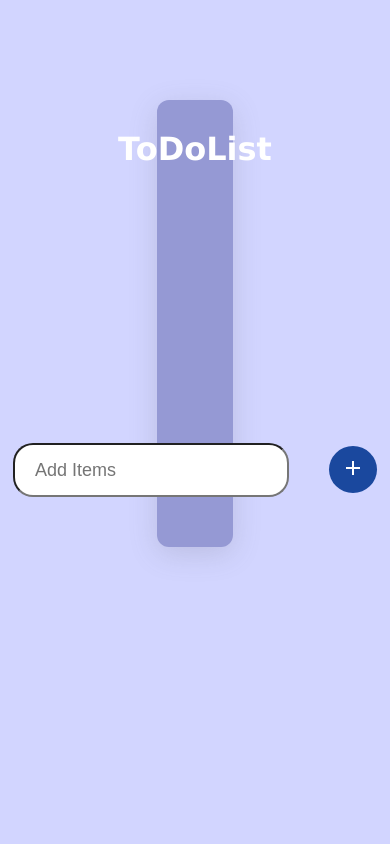
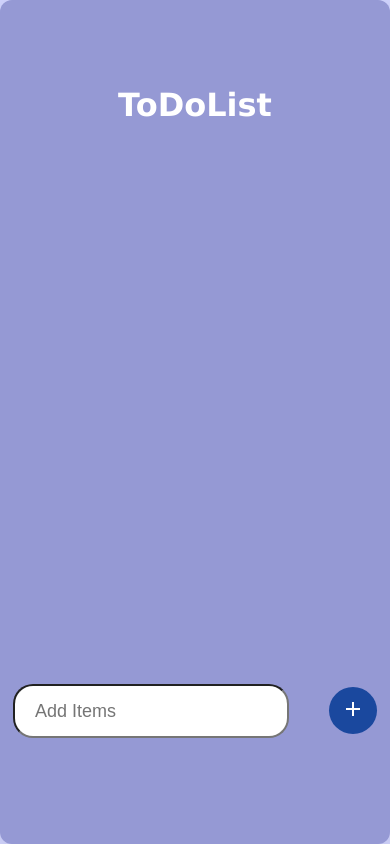
Before and after one commit to stormdotcom/react-firstTodo, a React (Create React App) app: page / in a window 390 px wide. Built offline with nearby package versions, Linux system fonts and the light colour scheme.

Commit message:
responsive

```diff
--- a/src/App.css
+++ b/src/App.css
@@ -198,3 +198,39 @@ input {
         border: 1px solid blue;
         margin: 0;
       }
+
+      @media only screen and (max-width: 1400px) {
+        .card {
+          width: 60%;
+        }
+        .top-section {
+            height: 60vh;
+            width: 70%;
+        }
+      }
+      @media only screen and (max-width: 950px) {
+        .main {
+            padding: 3% 2%;
+            min-height: 100vh;
+        }
+        .card {
+          width: 80%;
+        }
+      }
+      @media only screen and (max-width: 600px) {
+          .main {
+              padding: 0;
+              min-height: 100vh;
+          }
+        .card {
+          width: 100%;
+          min-height: 100vh;
+        }
+        .top-section {
+            height: 60vh;
+            width: 95%;
+        }
+        .box .boxCompleted{
+            width: 90%;
+        }
+      }
--- a/src/App.js
+++ b/src/App.js
@@ -100,7 +100,7 @@ function App() {
                       each.isEditing ?
                          selection = {
                             border:'1px solid red',
-                            backgroundColor: "#FBA1C4",
+                            backgroundColor: "#fff",
                             color: "black",
                             animation: "animate 1s linear forwards"
                          } :
```
